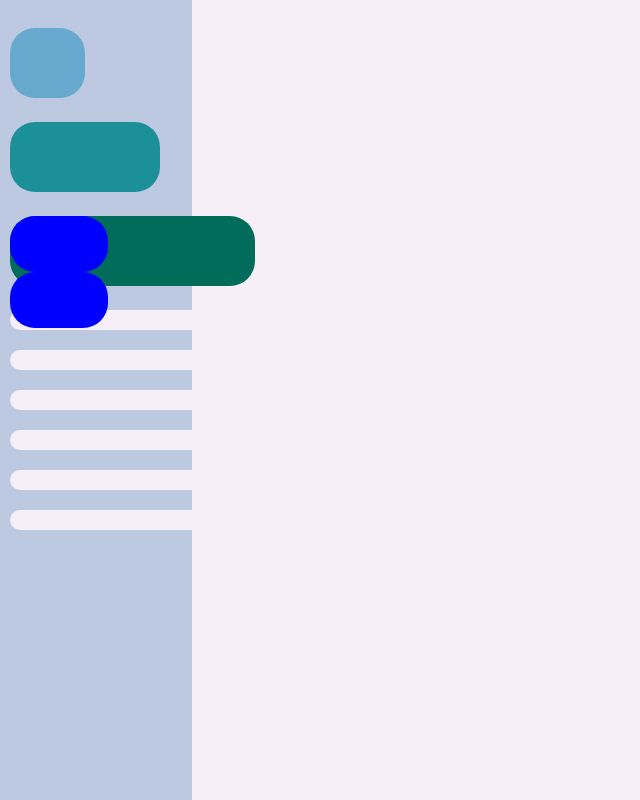
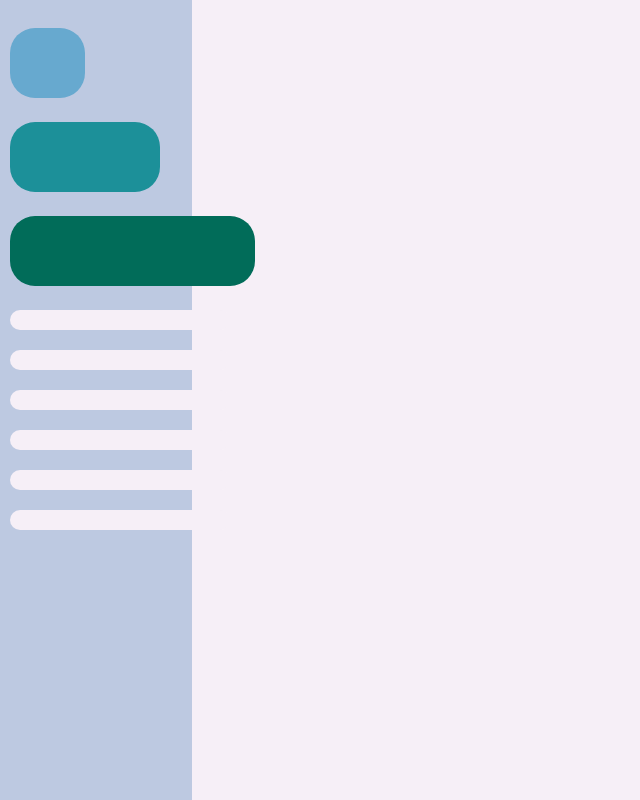
Before and after one commit to sroessner/Bricks, a plain HTML site: page index.html in a window 1280 px wide. Shown: the whole page, without its empty margins (0-640 px from the left). Drawn offline with Linux system fonts and the light colour scheme.

Commit message:
Update index.html

```diff
--- a/index.html
+++ b/index.html
@@ -13,7 +13,7 @@
 <br>
 <div id="minibrick" class="minibrick" draggable="true" ondragstart="drag(event)" ondrop="dropeitem(event)"></div>
 <div id="medibrick" class="medibrick" draggable="true" ondragstart="drag(event)" ondrop="dropeitem(event)"></div>
-<div id="megabrick" class="megabrick" draggable="true" ondragstart="drag(event)" ondrop="dropeitem(event)"><div id="left"></div><div id="right"></div></div>
+<div id="megabrick" class="megabrick" draggable="true" ondragstart="drag(event)" ondrop="dropeitem(event)"></div>
 <br>
 <div id="e1" class="eitem" draggable="true" ondragstart="drag(event)"></div>
 <div id="e2" class="eitem" draggable="true" ondragstart="drag(event)"></div>
```
